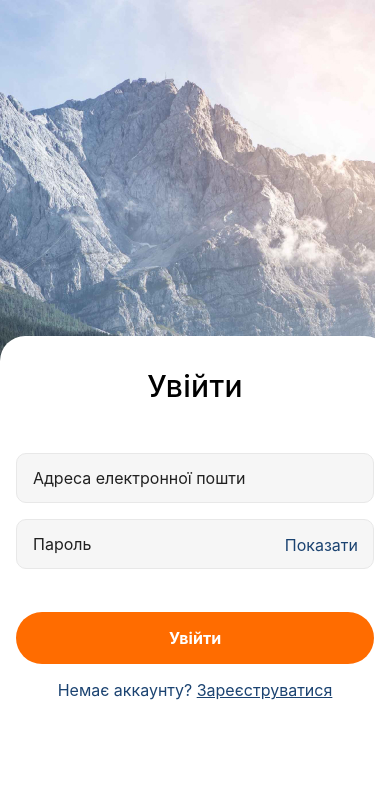
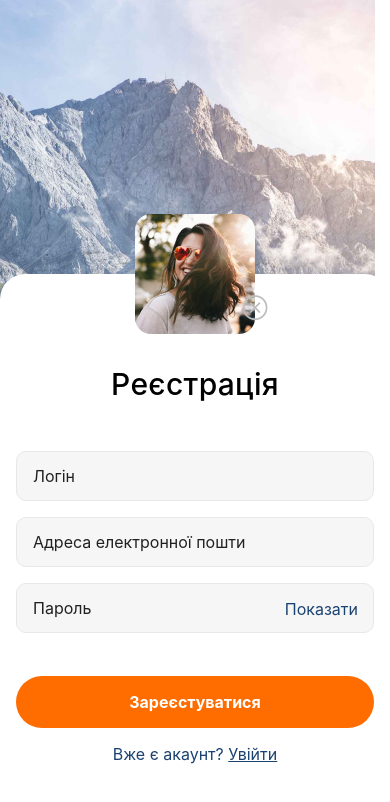
Before and after one commit to Vyachuk/AboutNativeApp, a React Native app: screen / in a window 390 px wide. Shown: the top 802 px of the page. Built offline with nearby package versions, Linux system fonts and the light colour scheme.

Commit message:
ADD: plus icon to upload the image

```diff
--- a/App.js
+++ b/App.js
@@ -6,7 +6,7 @@ import RegistrationScreen from "./screens/Auth/RegistrationScreen";
 export default function App() {
   return (
     <View style={styles.container}>
-      <LoginScreen />
+      <RegistrationScreen />
       <StatusBar style="auto" />
     </View>
   );
--- a/screens/Auth/RegistrationScreen/index.js
+++ b/screens/Auth/RegistrationScreen/index.js
@@ -1,4 +1,5 @@
 import { useState } from "react";
+import { AntDesign } from "@expo/vector-icons";
 import {
   View,
   KeyboardAvoidingView,
@@ -11,6 +12,7 @@ import {
 import CustomButton from "../../../components/CustomButton";
 import AuthLayout from "../components/AuthLayout";
 import { styles } from "../styles";
+import { colors } from "../../../constants/globalThemeConstants";
 
 export default function RegistrationScreen() {
   const [isPasswordShow, setIsPasswordShow] = useState(false);
@@ -27,6 +29,20 @@ export default function RegistrationScreen() {
               source={require("../../../assets/woman.png")}
               style={styles.imageForm}
             />
+            <View style={styles.iconImageWrap}>
+              <AntDesign
+                name="closecircleo"
+                size={25}
+                color={colors.gray}
+                backgroundColor={colors.white}
+              />
+              {/* <AntDesign
+                name="pluscircleo"
+                color={colors.orange}
+                size={25}
+                backgroundColor={colors.white}
+              /> */}
+            </View>
           </View>
           <View style={styles.formWrap}>
             <Text style={styles.title}>Реєстрація</Text>
--- a/screens/Auth/styles.js
+++ b/screens/Auth/styles.js
@@ -12,6 +12,7 @@ export const styles = StyleSheet.create({
     left: "50%",
     transform: [{ translateX: -60 }, { translateY: -92 }],
     height: 60,
+    width: 120,
   },
   imageForm: {
     width: 120,
@@ -80,4 +81,11 @@ export const styles = StyleSheet.create({
     fontSize: 16,
     color: colors.darkBlue,
   },
+  iconImageWrap: {
+    borderRadius: "50%",
+    overflow: "hidden",
+    position: "absolute",
+    top: 80,
+    right: -12.5,
+  },
 });
```
